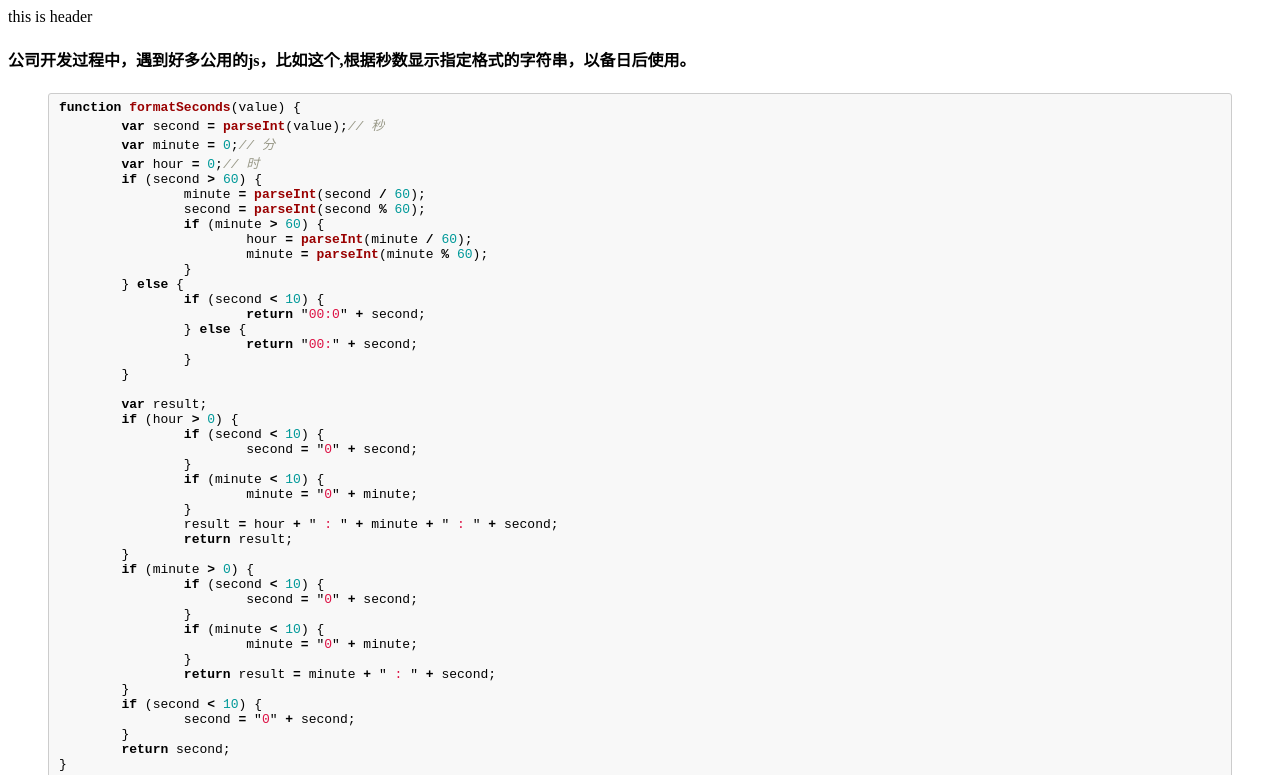
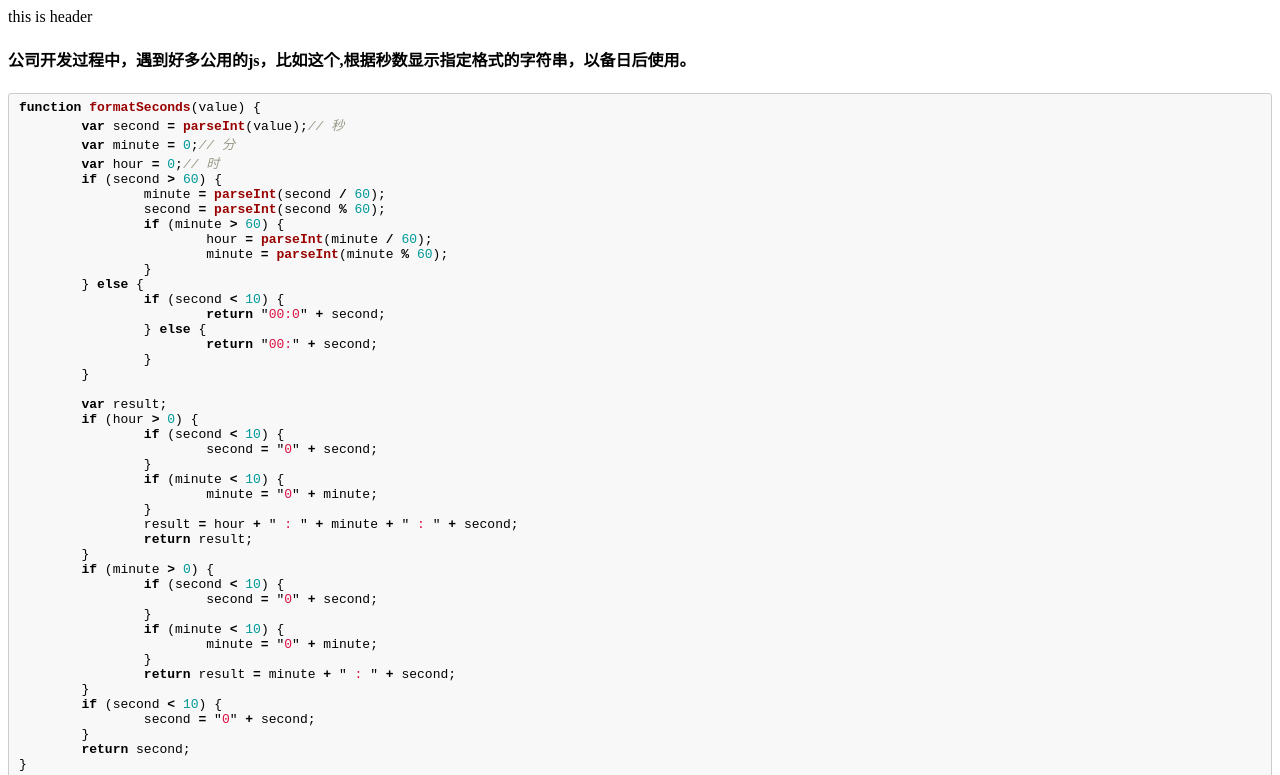
Before and after one commit to zhangwei900808/zhangwei900808.github.io, a Jekyll site: the page built from _posts/2016-10-14-show-date-format.md, in a window 1280 px wide. Shown: the top 775 px of the page. Built offline with Jekyll 4.4.1, drawn with Linux system fonts in a browser that asks for light colours; comment, search, counter and statistics services are not loaded; grey boxes are pictures that could not be loaded.

Commit message:
update highlight

````diff
--- a/_posts/2016-10-14-show-date-format.md
+++ b/_posts/2016-10-14-show-date-format.md
@@ -7,7 +7,7 @@
 
 #### 公司开发过程中，遇到好多公用的js，比如这个,根据秒数显示指定格式的字符串，以备日后使用。
 
-{% highlight javascript %}
+```js
 function formatSeconds(value) {
 	var second = parseInt(value);// 秒
 	var minute = 0;// 分
@@ -52,6 +52,6 @@
 	}
 	return second;
 }
-{% endhighlight %}
+```
 
 ![](http://cdn.awbeci.com/images/awbeci-xyz/blog/2016-10-14-js-date-format.png)
````
